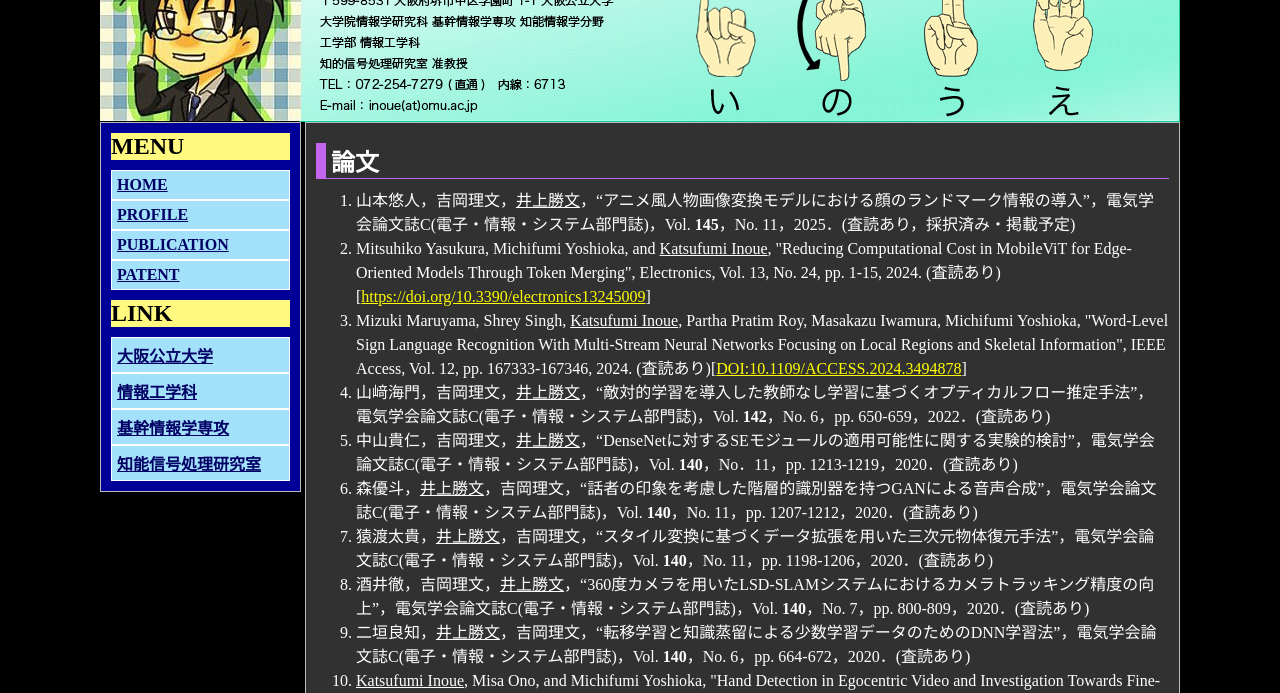
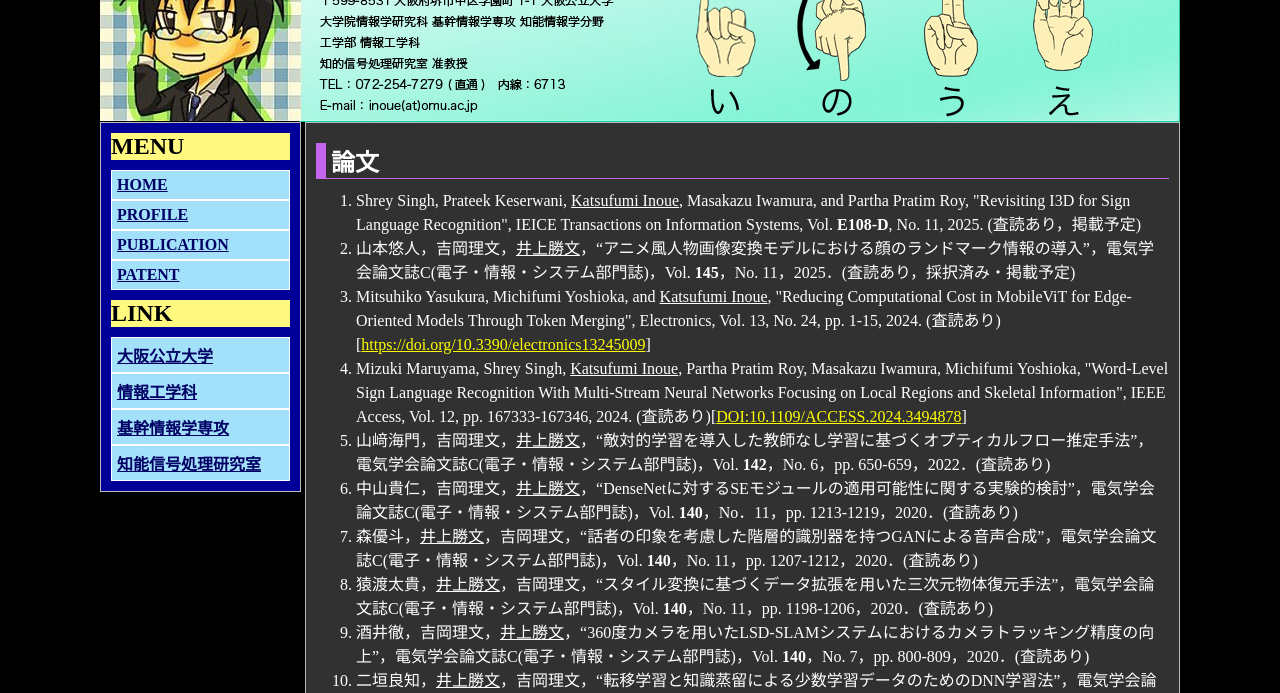
Before and after one commit to katsufumi-inoue/katsufumi-inoue.github.io, a plain HTML site: page publication.html in a window 1280 px wide. Shown: the part 91-784 px from the top of the page. Drawn offline with Linux system fonts and the light colour scheme.

Commit message:
Update publication.html

```diff
--- a/publication.html
+++ b/publication.html
@@ -43,6 +43,7 @@
  -->
 <h2>論文</h2>
 <ol id="publication">
+<li id="publication">Shrey Singh, Prateek Keserwani, <u>Katsufumi Inoue</u>, Masakazu Iwamura, and Partha Pratim Roy, "Revisiting I3D for Sign Language Recognition", IEICE Transactions on Information Systems, Vol. <b>E108-D</b>, No. 11, 2025. (査読あり，掲載予定)</li>
 <li id="publication">山本悠人，吉岡理文，<u>井上勝文</u>，“アニメ風人物画像変換モデルにおける顔のランドマーク情報の導入”，電気学会論文誌C(電子・情報・システム部門誌)，Vol. <b>145</b>，No. 11，2025．(査読あり，採択済み・掲載予定)</li>
 <li id="publication">Mitsuhiko Yasukura, Michifumi Yoshioka, and <u>Katsufumi Inoue</u>, "Reducing Computational Cost in MobileViT for Edge-Oriented Models Through Token Merging", Electronics, Vol. 13, No. 24, pp. 1-15, 2024. (査読あり) [<a class="publication" href="https://doi.org/10.3390/electronics13245009">https://doi.org/10.3390/electronics13245009</a>]</li>
 <li id="publication">Mizuki Maruyama, Shrey Singh, <u>Katsufumi Inoue</u>, Partha Pratim Roy, Masakazu Iwamura, Michifumi Yoshioka, "Word-Level Sign Language Recognition With Multi-Stream Neural Networks Focusing on Local Regions and Skeletal Information", IEEE Access, Vol. 12, pp. 167333-167346, 2024. (査読あり)[<a class="publication" href="https://doi.org/10.1109/ACCESS.2024.3494878">DOI:10.1109/ACCESS.2024.3494878</a>]</li>
```
